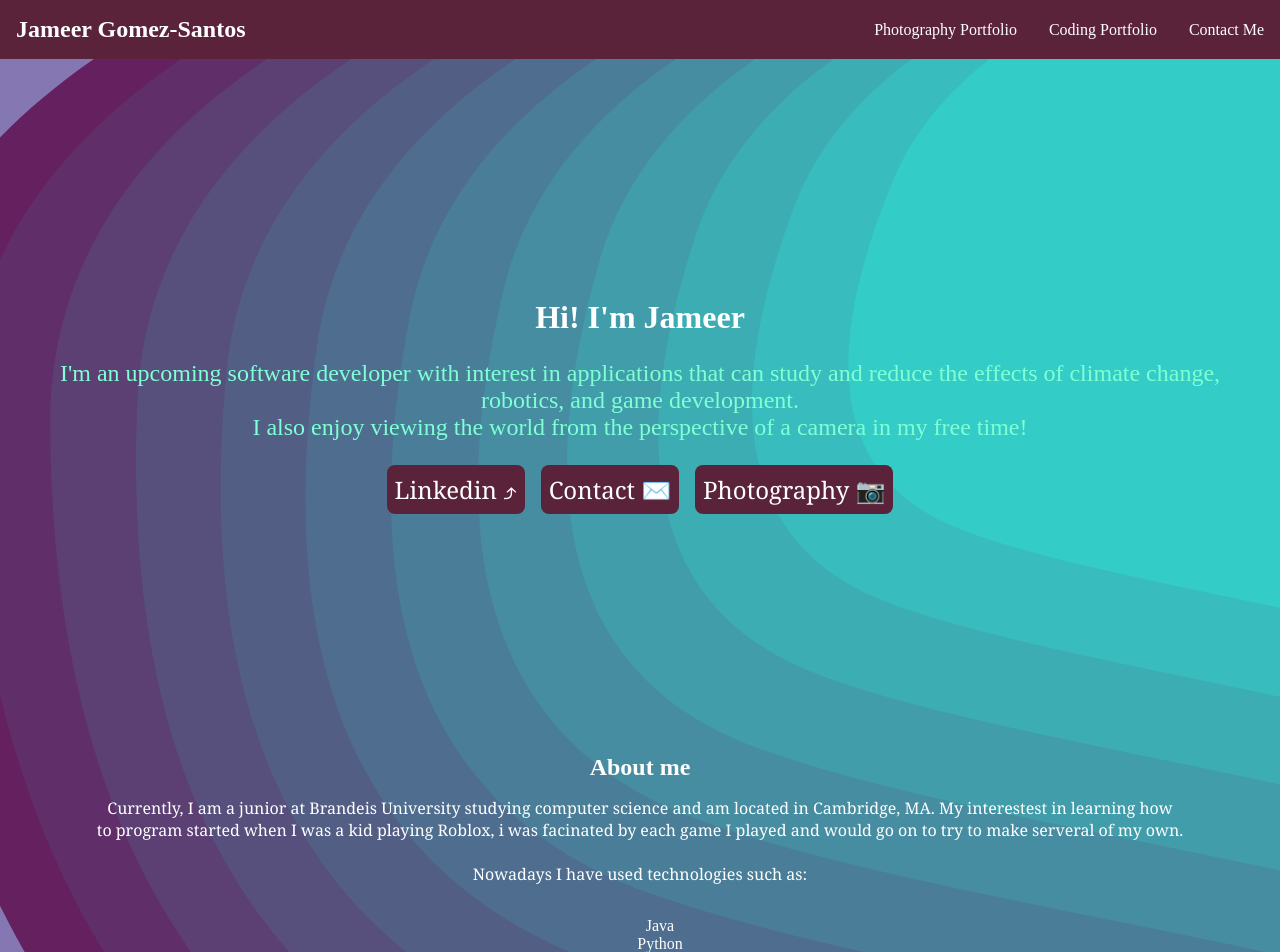
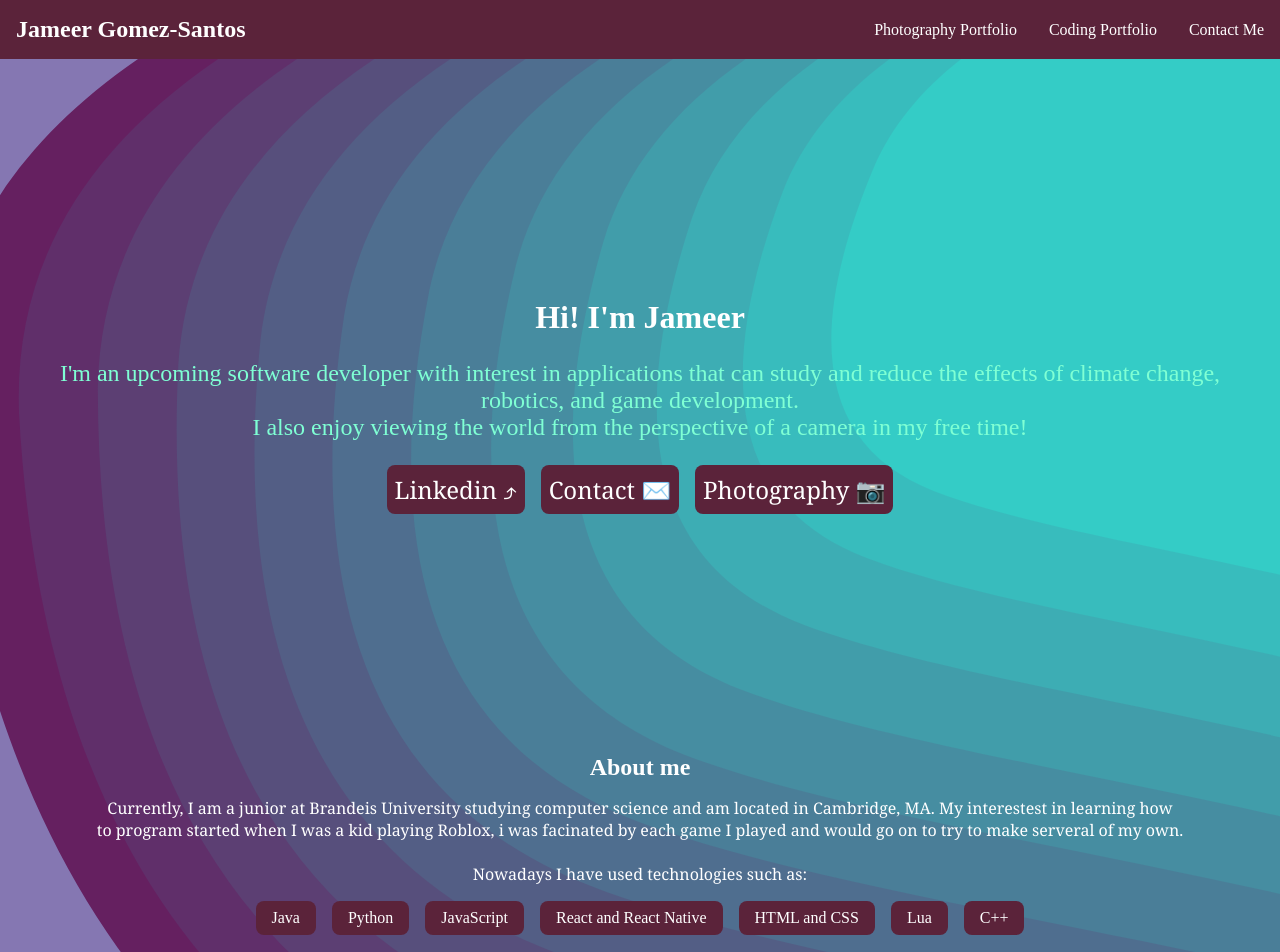
Before and after one commit to Cyiox/Website-Portfolio, a React (Vite) app: page /Home in a window 1280 px wide. Shown: the top 952 px of the page. Built offline with nearby package versions, Linux system fonts and the light colour scheme.

Commit message:
changed techstack stlying

```diff
--- a/src/index.css
+++ b/src/index.css
@@ -142,6 +142,7 @@ nav .menu span {
 .home-buttons-container{
     display: flex;
     justify-content: center;
+    align-items: center;
     gap: 1rem   ;
 }
 .home-buttons {
@@ -162,12 +163,28 @@ nav .menu span {
     font-family: Georgia, 'Times New Roman', Times, serif;
 
 }
-.home-techstack{
-    text-align: center;
-    color:white;
-    list-style:none;
-    display: inline;
+.home-techstack {
+    display: flex; /* Enable flexbox layout */
+    justify-content: center; /* Center items horizontally */
+    align-items: center; /* Center items vertically if in a flex container */
+    flex-wrap: wrap; /* Allow items to wrap onto multiple lines */
+    margin: 0 auto; /* Center the list container within its parent */
+    padding: 0; /* Remove default padding */
+    color: white; /* Set text color */
+    list-style: none; /* Remove bullet points */
+    max-width: 90%; /* Ensure consistent centering by limiting width */
+    gap: 1rem; /* Add spacing between items */
+    text-align: center; /* Center the text inside each item */
 }
+
+.home-techstack li {
+    padding: 0.5rem 1rem; /* Add spacing inside each item */
+    background-color: #5b233a; /* Optional: Set a background color for items */
+    border-radius: 0.5rem; /* Optional: Add rounded corners */
+    flex: 0 1 auto; /* Allow items to grow/shrink naturally */
+    text-align: center; /* Center text inside list items */
+}
+
 
 @media (max-width: 720px) {
     .home-biography{
```
